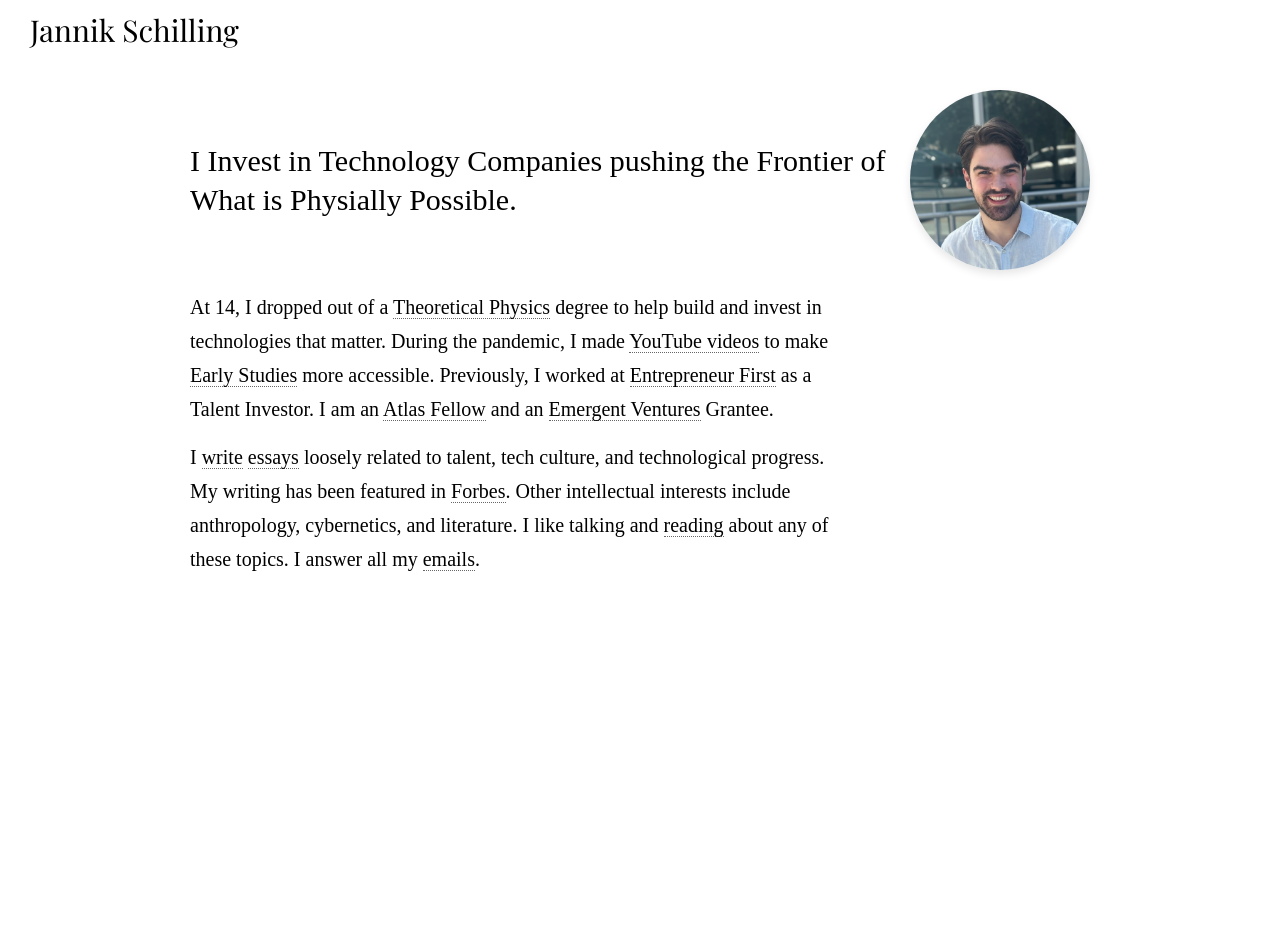
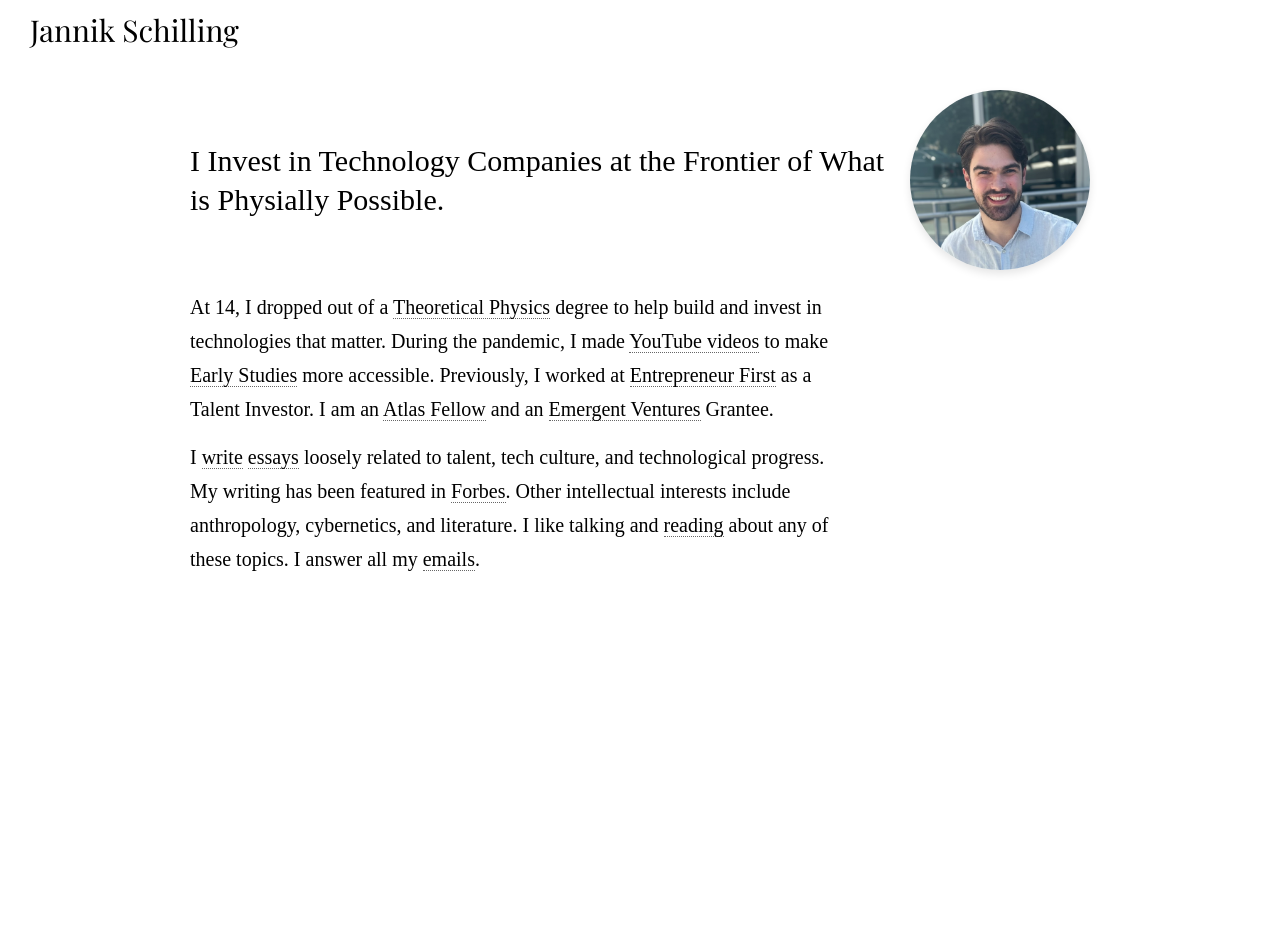
Before and after one commit to jannikls/jannikls.github.io, a Jekyll site: the page built from index.md, in a window 1280 px wide. Built offline with Jekyll 4.4.1, drawn with Linux system fonts in a browser that asks for light colours; some web fonts are replaced.

```diff
--- a/_layouts/default.html
+++ b/_layouts/default.html
@@ -37,7 +37,7 @@
         <div class="content">
           <!--<h1>Jannik Schilling</h1>-->
           <!-- I am a Talent Investor at Entrepreneur First & Graduate Student at Minerva University on leave. -->
-          <p class="header">I Invest in Technology Companies pushing the Frontier of What is Physially Possible.</p> <!-- (in-transition) & Graduate Student @ Minerva University on leave.-->
+          <p class="header">I Invest in Technology Companies at the Frontier of What is Physially Possible.</p> <!-- (in-transition) & Graduate Student @ Minerva University on leave.-->
         </div>
         <div class="content">
           <img class="circular--square" src="{{ site.baseurl }}/assets/img/jannik.jpg" width="180px" height="180px" alt="Jannik Schilling Profile Image">
```
